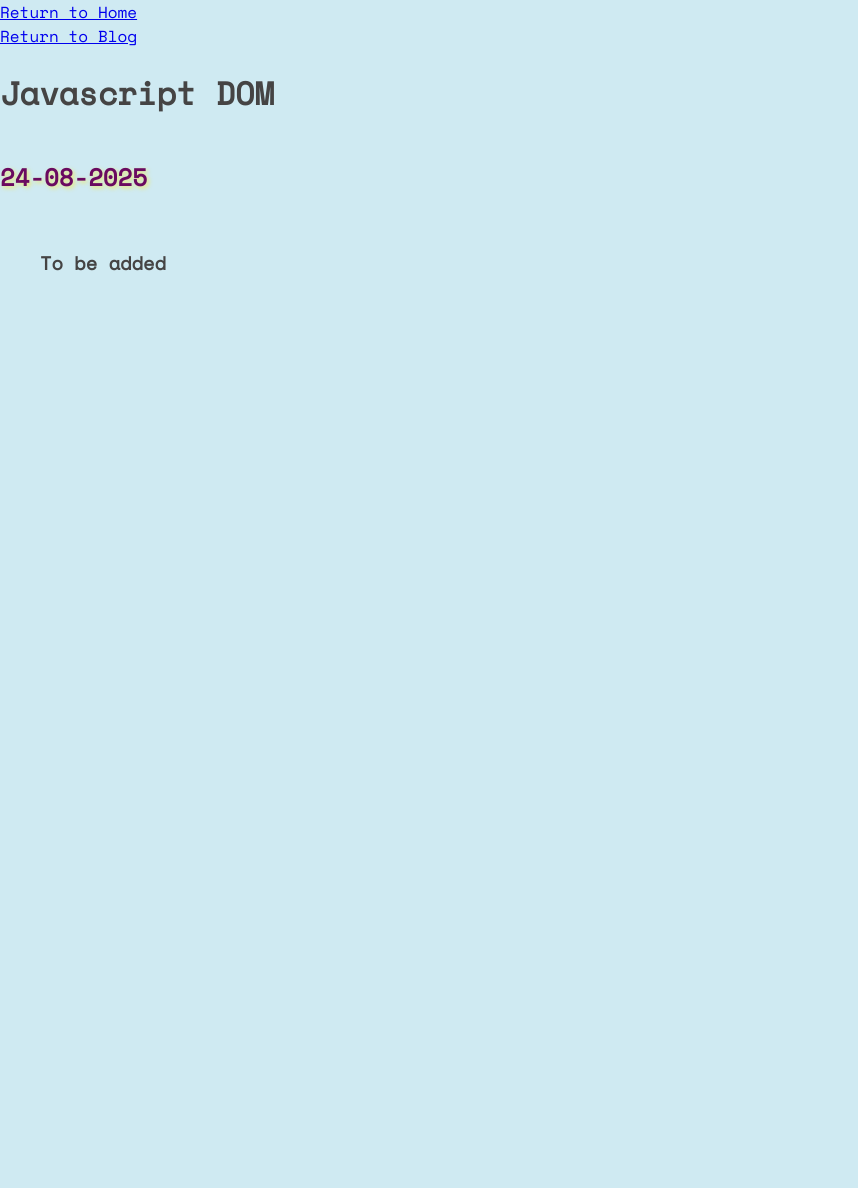
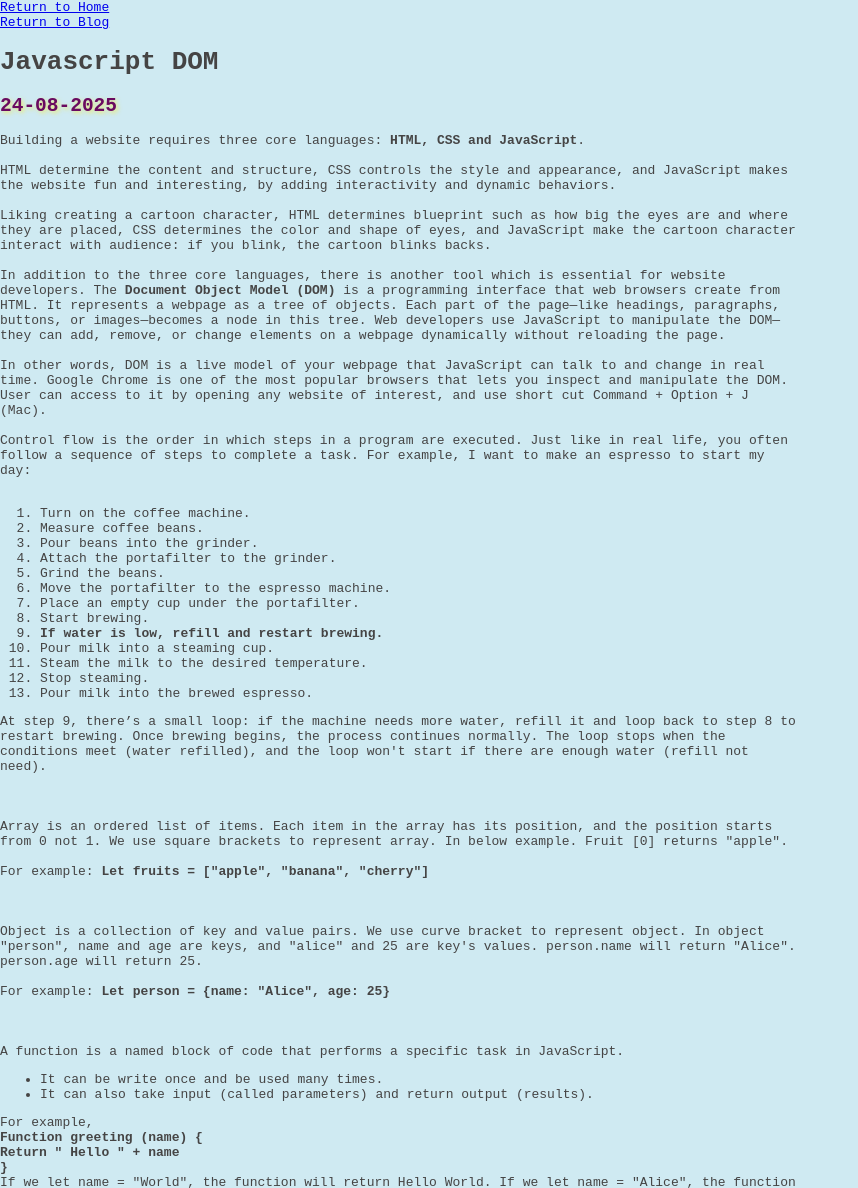
Before and after one commit to nyree-niu/nyree-niu.github.io, a plain HTML site: page blog/javascript-dom.html in a window 1280 px wide. Shown: the top 1188 px of the page, without its empty margins (0-858 px from the left). Before the commit the page ends 800 px from the top, so only its background shows below. Drawn offline with nearby package versions, Linux system fonts and the light colour scheme.

Commit message:
update blog

```diff
--- a/blog/javascript-dom.html
+++ b/blog/javascript-dom.html
@@ -10,6 +10,8 @@
 
   <body>
 
+    <div class="blog-content">
+
     <div class="return">
       <a href="../index.html">Return to Home</a>
     </div>
@@ -20,66 +22,81 @@
           <h1 class="blog-title">Javascript DOM</h1>
 
           <h2>24-08-2025</h2>
-
-          <ul><h3>
-            To be added
-
-          </h3>
-          </ul>
-          <ul><p>
-            <br />
-            <br />
-
-             <br />
+          <p>Building a website requires three core languages: <strong> HTML, CSS and JavaScript</strong>. <br /> <br />
+            HTML determine the content and structure, CSS controls the style and appearance, and JavaScript makes the website
+            fun and interesting, by adding interactivity and dynamic behaviors.
+            <br /> <br />
+              Liking creating a cartoon character, HTML determines blueprint such as how big the eyes are and where they are placed, CSS determines the color and shape of eyes, and JavaScript make the cartoon character interact with audience:  if you blink, the cartoon blinks backs.
+              <br /> <br />
+              In addition to the three core languages, there is another tool which is essential for website developers.
+              The <strong>Document Object Model (DOM)</strong> is a programming interface that web browsers create from HTML.
+              It represents a webpage as a tree of objects. Each part of the page—like headings, paragraphs, buttons, or images—becomes a node in this tree.
+              Web developers use JavaScript to manipulate the DOM—they can add, remove, or change elements on a webpage dynamically without reloading the page.
+              <br /> <br />In other words, DOM is a live model of your webpage that JavaScript can talk to and change in real time.
 
 
-           </ul>
+              Google Chrome is one of the most popular browsers that lets you inspect and manipulate the DOM. User can access to it by opening any website of interest, and use short cut Command + Option + J (Mac).
+              <br /> <br />
 
 
+            Control flow is the order in which steps in a program are executed. Just like in real life, you often follow a sequence of steps to complete a task. For example, I want to make an espresso to start my day:
+<br /> <br />
+<ol>
+  <li>Turn on the coffee machine.</li>
+<li>Measure coffee beans.</li>
+<li>Pour beans into the grinder.</li>
+<li>Attach the portafilter to the grinder.</li>
+<li>Grind the beans.</li>
+<li>Move the portafilter to the espresso machine.</li>
+<li>Place an empty cup under the portafilter.</li>
+<li>Start brewing.</li>
+<li><strong>If water is low, refill and restart brewing.</strong></li>
+<li>Pour milk into a steaming cup.</li>
+<li>Steam the milk to the desired temperature.</li>
+<li>Stop steaming.</li>
+<li>Pour milk into the brewed espresso.</li>
+</ol>
+
+At step 9, there’s a small loop: if the machine needs more water, refill it and loop back to step 8 to restart brewing. Once brewing begins, the process continues normally. The loop stops when the conditions meet (water refilled), and the loop won't start if there are enough water (refill not need).
+<br /> <br /><br /> <br />
+Array is an ordered list of items. Each item in the array has its position, and the position starts from 0 not 1. We use square brackets to represent array. In below example. Fruit [0] returns "apple".
+<br /> <br />
+For example:
+<code><strong>Let fruits = ["apple", "banana", "cherry"]</strong></code>
+<br /> <br />
+
+<br /> <br />
+
+Object is a collection of key and value pairs. We use curve bracket to represent object. In object "person",
+name and age are keys, and "alice" and 25 are key's values. person.name will return "Alice". person.age will return 25.
+<br /> <br />
+For example:
+<code><strong>Let person = {name: "Alice", age: 25}</strong></code>
+<br /> <br />
+<br /> <br />
+
+A function is a named block of code that performs a specific task in JavaScript.
+<ul>
+<li>It can be write once and be used many times.</li>
+<li>It can also take input (called parameters) and return output (results).</li>
+
+</ul>
+
+For example,
+<code> <strong><br />
+  Function greeting (name) { <br />
+          Return " Hello " + name <br />
+  } <br /></strong>
+      </code>
 
 
-          <ul>
-          <h3>
+If we let name = "World", the function will return Hello World.
+If we let name = "Alice", the function will return Hello Alice.
 
-          </h3>
-          <p>
-
-            <br />
-            <br />
+</p>
 
 
-            <br />
-
-          </p>
-        </ul>
-
-        <ul>
-          <h3>
-
-
-          </h3>
-          <p>
-
-
-
-
-            <br />
-            <br />
-          </p>
-
-          </ul>
-
-          <ul>
-          <h3>
-
-
-
-          </p>
-
-        </ul>
-        </div>
-
-
+</div>
 
   </body>
 </html>
```
Also changed, not shown: blog/problem-solving.html (+6 -4 lines).
